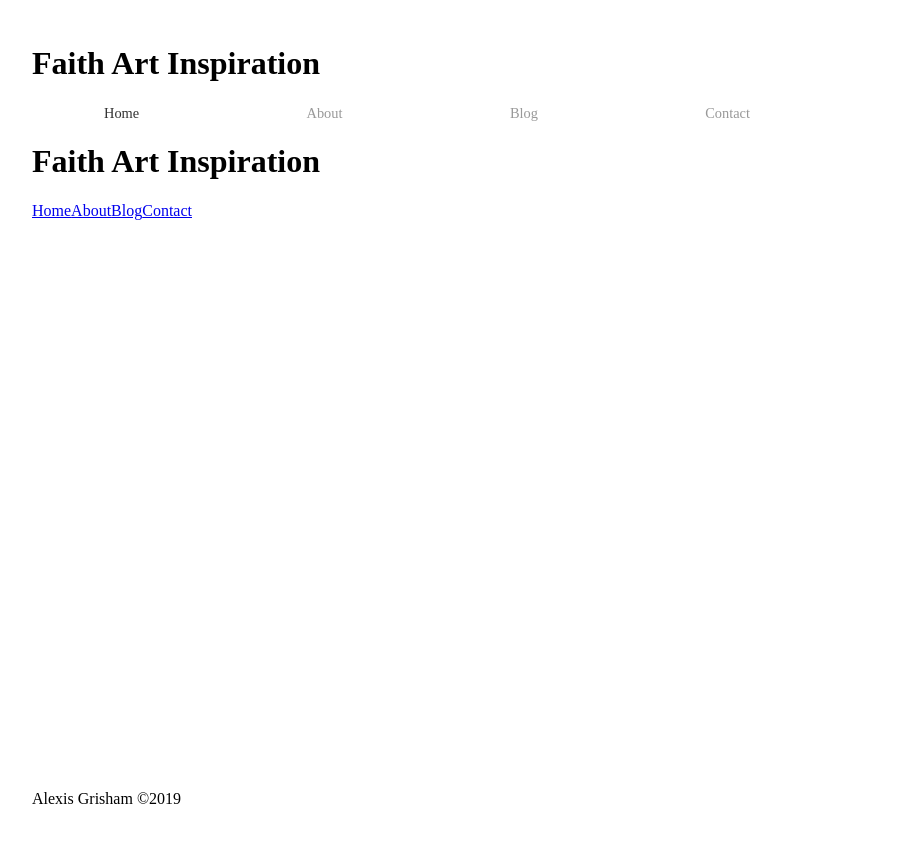
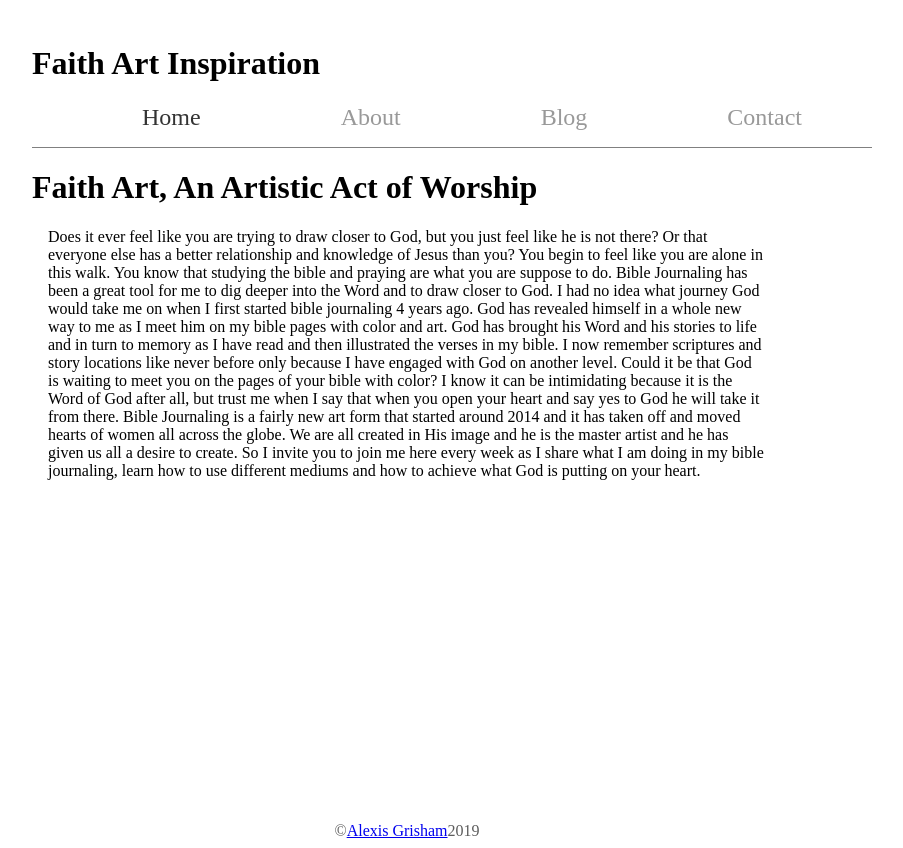
Before and after one commit to Alexiskjg16/FaithArtInspiration, a Gatsby site: page / in a window 1280 px wide. Shown: the whole page, without its empty margins (233-1136 px from the left). Built offline with nearby package versions, Linux system fonts and the light colour scheme; Gatsby itself is replaced by a stand-in of ours.

Commit message:
addedupdates

```diff
--- a/gatsby-config.js
+++ b/gatsby-config.js
@@ -22,6 +22,7 @@ module.exports = {
           path: `${__dirname}/src/`
        }
     },
+    'gatsby-transformer-sharp',
     'gatsby-plugin-sharp',
     {
        resolve: 'gatsby-transformer-remark',
--- a/package.json
+++ b/package.json
@@ -17,6 +17,7 @@
     "dependencies": "0.0.1",
     "gatsby": "^2.8.0",
     "gatsby-cli": "^2.6.4",
+    "gatsby-image": "^2.1.2",
     "gatsby-plugin-react-helmet": "^3.0.12",
     "gatsby-plugin-sass": "^2.0.11",
     "gatsby-plugin-sharp": "^2.1.3",
@@ -25,6 +26,7 @@
     "gatsby-source-contentful": "^2.0.67",
     "gatsby-source-filesystem": "^2.0.38",
     "gatsby-transformer-remark": "^2.3.12",
+    "gatsby-transformer-sharp": "^2.1.21",
     "node-sass": "^4.12.0",
     "peer": "^0.2.10",
     "react": "^16.8.6",
--- a/src/components/footer.js
+++ b/src/components/footer.js
@@ -1,9 +1,10 @@
 import React from "react"
+import footerStyles from '../styles/footer.module.scss'
 
  const Footer = () => {
  return (
  <div>
-    <p> Alexis Grisham ©2019 </p>
+    <p className={footerStyles.allFooter}> © <a href="http://alexiskelly.ink/#/">Alexis Grisham </a> 2019 </p>
  </div>
  )
  }
--- a/src/components/header.js
+++ b/src/components/header.js
@@ -4,10 +4,8 @@ import headerStyles from '../styles/header.module.scss'
 
  const Index = () => {
  return (
- <div>
-     {/* <div>
-         ![Faith-Art-Logo](./banner.jpg)
-     </div> */}
+ <div className={headerStyles.allContent}>
+          {/* ![Faith](./banner.jpg)  */}
      <h1>Faith Art Inspiration</h1>
      <ul className={headerStyles.navList}>
         <li> <Link className={headerStyles.Links} to="/" activeClassName={headerStyles.activeLinks}>Home</Link></li>
--- a/src/pages/index.js
+++ b/src/pages/index.js
@@ -1,18 +1,29 @@
 import React from "react"
-import { Link } from "gatsby"
+// import { Link } from "gatsby"
 import Layout from "../components/layout"
 import Head from "../components/head"
+import indexStyles from '../styles/index.module.scss'
 
 
  const Index = () => {
  return (
  <Layout>
      <Head title="Home" />
-     <h1>Faith Art Inspiration</h1>
-      <Link to="/">Home</Link>
-      <Link to="/about">About</Link>
-      <Link to="/blog">Blog</Link>
-     <Link to="/contact">Contact</Link>
+     <h1>Faith Art, An Artistic Act of Worship</h1>
+     <p className={indexStyles.body}>Does it ever feel like you are trying to draw closer to God, but you just feel like he is not there? Or that everyone else has a
+         better relationship and knowledge of Jesus than you?  You begin to feel like you are alone in this walk.  You know that studying
+         the bible and praying are what you are suppose to do. Bible Journaling has been a great tool for me to dig deeper into the Word
+         and to draw closer to God.  I had no idea what journey God would take me on when I first started bible journaling 4 years ago.
+         God has revealed himself in a whole new way to me as I meet him on my bible pages with color and art. God has brought his Word
+         and his stories to life and in turn to memory as I have read and then illustrated the verses in my bible.  I now remember
+         scriptures and story locations like never before only because I have engaged with God on another level.  Could it be that God
+         is waiting to meet you on the pages of your bible with color?  I know it can be intimidating because it is the Word of God
+         after all, but trust me when I say that when you open your heart and say yes to God he will take it from there.  Bible Journaling
+         is a fairly new art form that started around 2014 and it has taken off and moved hearts of women all across the globe. We are
+         all created in His image and he is the master artist and he has given us all a desire to create.  So I invite you to join me here
+         every week as I share what I am doing in my bible journaling, learn how to use different mediums and how to achieve what God is
+         putting on your heart.</p>
+
 
  </Layout>
  )
--- /dev/null
+++ b/src/styles/contact.module.scss
@@ -0,0 +1,18 @@
+.content {
+    display: flex;
+    flex-direction: column;
+    justify-content: space-between;
+    font-size: 2rem;
+    margin: 3rem;
+    text-decoration: none;
+}
+
+.indvItem {
+    text-decoration: none;
+    padding: 1rem;
+    color: #000000
+}
+
+.indvItem:hover {
+    color: #9225a0,
+}
--- /dev/null
+++ b/src/styles/footer.module.scss
@@ -0,0 +1,8 @@
+.allFooter {
+    display: flex;
+    justify-content: center;
+    font-size: 01rem;
+    color: rgb(92, 92, 92);
+    margin-bottom: -1rem;
+    text-decoration: none;
+}
--- a/src/styles/header.module.scss
+++ b/src/styles/header.module.scss
@@ -1,20 +1,27 @@
+
+.allContent {
+    width: 800px;
+}
+
 .navList {
     display: flex;
     flex-direction: row;
-    justify-content: space-between;
+    justify-content: space-around;
     list-style: none;
     text-decoration: none;
-    margin: 0 2em;
+    padding-bottom: 1rem;
+    border-bottom: 0.1rem solid grey;
+    width: 100%;
 }
 
 .Links {
     text-decoration: none;
-    font-size: .9rem;
+    font-size: 1.5rem;
     color: #999999;
 }
 
 .Links:hover {
-    color: #666666;
+    color: #9225a0;
 }
 
 .activeLinks {
--- /dev/null
+++ b/src/styles/index.module.scss
@@ -0,0 +1,5 @@
+
+.body {
+    font-size: 1rem;
+    margin: 1rem;
+}
--- a/src/styles/index.scss
+++ /dev/null
@@ -1,3 +0,0 @@
-* {
-    color: red;
-}
```
Also changed, not shown: src/pages/about.js (+10 -2 lines), src/pages/blog.js (+4 -3 lines), src/pages/contact.js (+6 -2 lines), src/styles/blog.module.scss (+20 -0 lines), src/styles/footer.modules.scss (deleted), 1 other file.
